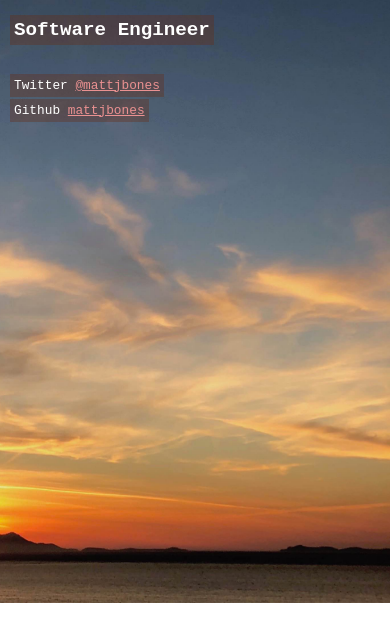
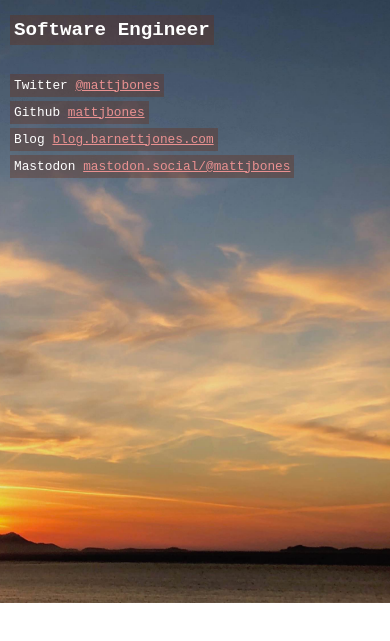
Before and after one commit to mattjbones/mbarnettjones, a website: page index.html in a window 390 px wide. Shown: the part 241-882 px from the top of the page. Drawn offline with Linux system fonts and the light colour scheme.

Commit message:
new socials

```diff
--- a/index.html
+++ b/index.html
@@ -16,6 +16,8 @@
 			<ul>
 				<li>Twitter  <a href="https://t.co/mattjbones" target="_blank">@mattjbones</a></li>
 				<li>Github  <a href="https://github.com/mattjbones" target="_blank">mattjbones</a></li>
+				<li>Blog  <a href="https://blog.barnettjones.com" target="_blank">blog.barnettjones.com</a></li>
+				<li>Mastodon  <a href="https://mastodon.social/@mattjbones" target="_blank">mastodon.social/@mattjbones</a></li>
 			</ul>
 		</div>
 	</body>
--- a/style/home.css
+++ b/style/home.css
@@ -35,6 +35,7 @@ a {
 
 a:hover {
 	background-color: orange;
+	color: darkslategray
 }
 
 .content {
@@ -67,6 +68,6 @@ a:hover {
 
 	li {
 		display: block;
-		margin-bottom: 2px;
+		margin-bottom: 4px;
 	}
 }
```
